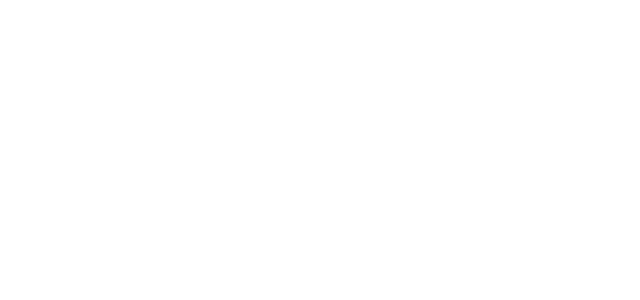
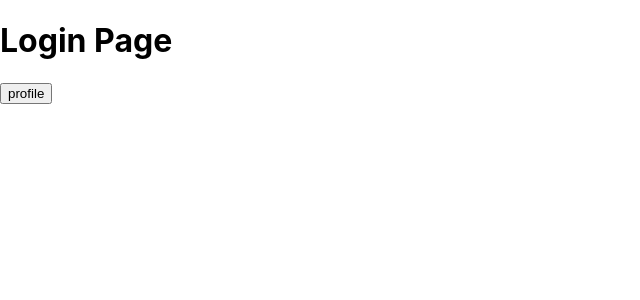
Before and after one commit to wagneracacio/pokedex_feira_front, a React (Create React App) app: page / in a window 1280 px wide. Shown: the top 300 px of the page, without its empty margins (0-640 px from the left). Built offline with nearby package versions, Linux system fonts and the light colour scheme.

Commit message:
add react router dom e paginas demo

```diff
--- a/package.json
+++ b/package.json
@@ -14,6 +14,7 @@
     "react": "^18.2.0",
     "react-bootstrap": "^2.7.4",
     "react-dom": "^18.2.0",
+    "react-router-dom": "^6.11.0",
     "react-scripts": "5.0.1",
     "typescript": "^4.9.5",
     "web-vitals": "^2.1.4"
--- a/src/App.tsx
+++ b/src/App.tsx
@@ -1,5 +1,7 @@
+import { Router } from "./router";
+
 function App() {
-  return <div className="App"></div>;
+  return <Router></Router>;
 }
 
 export default App;
--- /dev/null
+++ b/src/pages/Login/index.tsx
@@ -0,0 +1,11 @@
+import { useNavigate } from "react-router-dom";
+
+export const Login = () => {
+  const navigate = useNavigate();
+  return (
+    <>
+      <h1>Login Page</h1>
+      <button onClick={() => navigate("/profile")}>profile</button>
+    </>
+  );
+};
--- /dev/null
+++ b/src/pages/Profile/index.tsx
@@ -0,0 +1,11 @@
+import { useNavigate } from "react-router-dom";
+
+export const Profile = () => {
+  const navigate = useNavigate();
+  return (
+    <>
+      <h1>Profile Page</h1>
+      <button onClick={() => navigate("/")}>login</button>
+    </>
+  );
+};
--- /dev/null
+++ b/src/router/index.tsx
@@ -0,0 +1,6 @@
+import { RouterProvider } from "react-router-dom";
+import { router } from "./router";
+
+export const Router = () => {
+  return <RouterProvider router={router} />;
+};
--- /dev/null
+++ b/src/router/router.tsx
@@ -0,0 +1,14 @@
+import { createBrowserRouter } from "react-router-dom";
+import { Login } from "../pages/Login";
+import { Profile } from "../pages/Profile";
+
+export const router = createBrowserRouter([
+  {
+    path: "/",
+    element: <Login />,
+  },
+  {
+    path: "/profile",
+    element: <Profile />,
+  },
+]);
```
Also changed, not shown: 1 other file (tests, documents, lock files or other folders).
